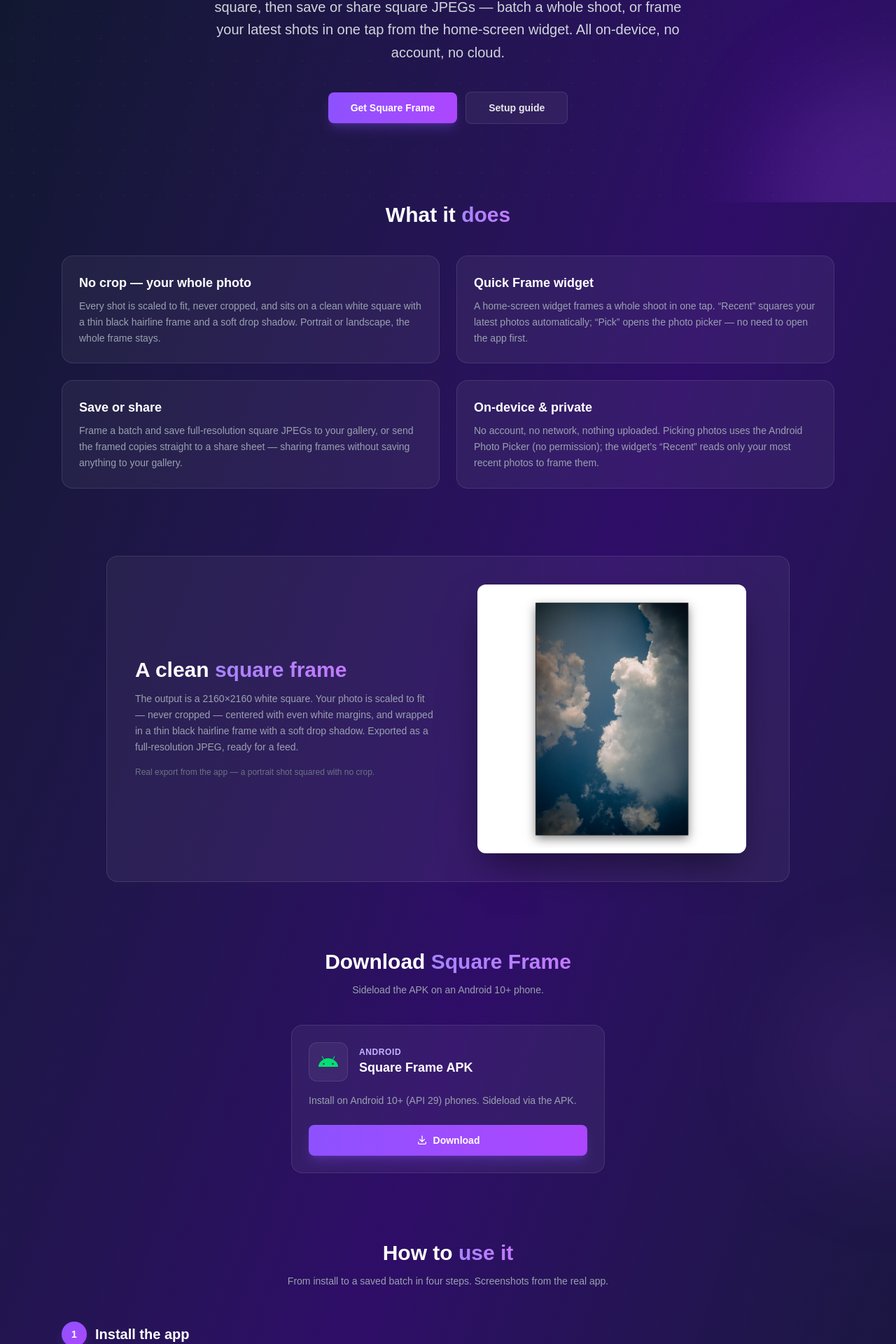
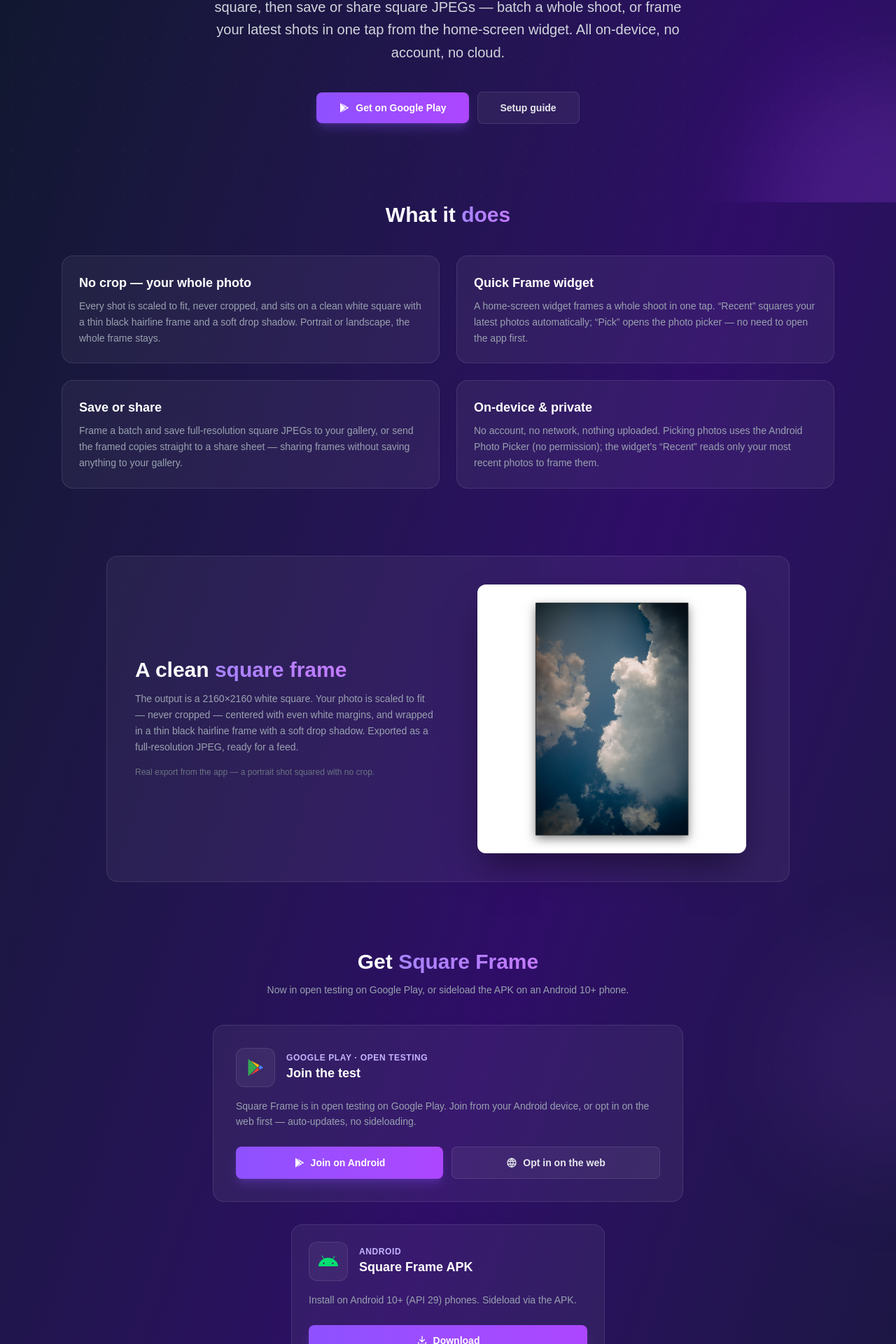
Before and after one commit to tech-m8/website, a Next.js app: page /products/square-frame in a window 1280 px wide. Shown: the part 414-2334 px from the top of the page at 70% size. Built offline with nearby package versions, Linux system fonts and the light colour scheme.

Commit message:
feat: add Google Play open-testing links to Square Frame page
Add "Get on Google Play" hero CTA and a "Join the test" card in the
downloads section with device (store listing) and web opt-in links.
Keep the APK sideload card as a fallback.

Co-Authored-By: Claude Opus 4.8 <noreply@anthropic.com>

```diff
--- a/app/products/square-frame/page.js
+++ b/app/products/square-frame/page.js
@@ -102,10 +102,15 @@ export default function SquareFramePage() {
           </p>
           <div className="flex items-center justify-center gap-3 flex-wrap">
             <a
-              href="#downloads"
-              className="inline-block bg-gradient-to-r from-violet-500 to-purple-500 hover:from-violet-600 hover:to-purple-600 text-white px-8 py-3 rounded-lg text-sm font-semibold transition-all shadow-lg shadow-violet-500/25"
+              href="https://play.google.com/store/apps/details?id=techm8.square_frame"
+              target="_blank"
+              rel="noopener noreferrer"
+              className="inline-flex items-center gap-2 bg-gradient-to-r from-violet-500 to-purple-500 hover:from-violet-600 hover:to-purple-600 text-white px-8 py-3 rounded-lg text-sm font-semibold transition-all shadow-lg shadow-violet-500/25"
             >
-              Get Square Frame
+              <svg className="w-4 h-4" fill="currentColor" viewBox="0 0 24 24">
+                <path d="M3.609 1.814L13.792 12 3.61 22.186a.996.996 0 01-.61-.92V2.734a1 1 0 01.609-.92zm10.89 10.893l2.302 2.302-10.937 6.333 8.635-8.635zm3.199-3.198l2.807 1.626a1 1 0 010 1.73l-2.808 1.626L15.39 12l2.308-2.491zM5.864 2.658L16.802 8.99l-2.302 2.302-8.636-8.634z" />
+              </svg>
+              Get on Google Play
             </a>
             <a
               href="#tutorial"
@@ -170,10 +175,57 @@ export default function SquareFramePage() {
         <div className="relative max-w-4xl mx-auto px-6">
           <div className="text-center mb-10">
             <h2 className="text-2xl md:text-3xl font-bold text-white mb-3">
-              Download <span className="bg-gradient-to-r from-violet-400 to-purple-400 bg-clip-text text-transparent">Square Frame</span>
+              Get <span className="bg-gradient-to-r from-violet-400 to-purple-400 bg-clip-text text-transparent">Square Frame</span>
             </h2>
-            <p className="text-gray-400 text-sm">Sideload the APK on an Android 10+ phone.</p>
+            <p className="text-gray-400 text-sm">Now in open testing on Google Play, or sideload the APK on an Android 10+ phone.</p>
           </div>
+
+          {/* Google Play testing */}
+          <div className="max-w-2xl mx-auto mb-8 bg-white/5 border border-white/10 rounded-2xl p-6 md:p-8">
+            <div className="flex items-center gap-4 mb-4">
+              <div className="w-14 h-14 rounded-xl bg-white/5 border border-white/10 flex items-center justify-center flex-shrink-0">
+                <svg className="w-7 h-7" viewBox="0 0 24 24">
+                  <path fill="#34a853" d="M3.609 1.814L13.792 12 3.61 22.186a.996.996 0 01-.61-.92V2.734a1 1 0 01.609-.92z" />
+                  <path fill="#fbbc04" d="M16.802 8.99l-2.302 3.01-8.636-8.634L16.802 8.99z" />
+                  <path fill="#ea4335" d="M14.5 12l2.302 3.01-10.938 6.332L14.5 12z" />
+                  <path fill="#4285f4" d="M17.698 9.509l2.807 1.626a1 1 0 010 1.73l-2.808 1.626L15.39 12l2.308-2.491z" />
+                </svg>
+              </div>
+              <div>
+                <div className="text-xs uppercase tracking-wider text-violet-300 font-semibold">Google Play · Open testing</div>
+                <h3 className="font-bold text-white text-lg">Join the test</h3>
+              </div>
+            </div>
+            <p className="text-gray-400 text-sm leading-relaxed mb-6">
+              Square Frame is in open testing on Google Play. Join from your Android device, or opt in on the web first — auto-updates, no sideloading.
+            </p>
+            <div className="flex flex-col sm:flex-row gap-3">
+              <a
+                href="https://play.google.com/store/apps/details?id=techm8.square_frame"
+                target="_blank"
+                rel="noopener noreferrer"
+                className="flex-1 inline-flex items-center justify-center gap-2 bg-gradient-to-r from-violet-500 to-purple-500 hover:from-violet-600 hover:to-purple-600 text-white px-6 py-3 rounded-lg text-sm font-semibold transition-all shadow-lg shadow-violet-500/25"
+              >
+                <svg className="w-4 h-4" fill="currentColor" viewBox="0 0 24 24">
+                  <path d="M3.609 1.814L13.792 12 3.61 22.186a.996.996 0 01-.61-.92V2.734a1 1 0 01.609-.92zm10.89 10.893l2.302 2.302-10.937 6.333 8.635-8.635zm3.199-3.198l2.807 1.626a1 1 0 010 1.73l-2.808 1.626L15.39 12l2.308-2.491zM5.864 2.658L16.802 8.99l-2.302 2.302-8.636-8.634z" />
+                </svg>
+                Join on Android
+              </a>
+              <a
+                href="https://play.google.com/apps/testing/techm8.square_frame"
+                target="_blank"
+                rel="noopener noreferrer"
+                className="flex-1 inline-flex items-center justify-center gap-2 bg-white/5 hover:bg-white/10 border border-white/10 text-gray-200 px-6 py-3 rounded-lg text-sm font-semibold transition-all"
+              >
+                <svg className="w-4 h-4" fill="none" stroke="currentColor" viewBox="0 0 24 24">
+                  <path strokeLinecap="round" strokeLinejoin="round" strokeWidth={2} d="M21 12a9 9 0 11-18 0 9 9 0 0118 0z" />
+                  <path strokeLinecap="round" strokeLinejoin="round" strokeWidth={2} d="M3.6 9h16.8M3.6 15h16.8M12 3a15 15 0 010 18M12 3a15 15 0 000 18" />
+                </svg>
+                Opt in on the web
+              </a>
+            </div>
+          </div>
+
           <div className="grid grid-cols-1 max-w-md mx-auto gap-6">
             {downloads.map((d) => (
               <div key={d.platform} className="bg-white/5 border border-white/10 rounded-2xl p-6 flex flex-col">
```
